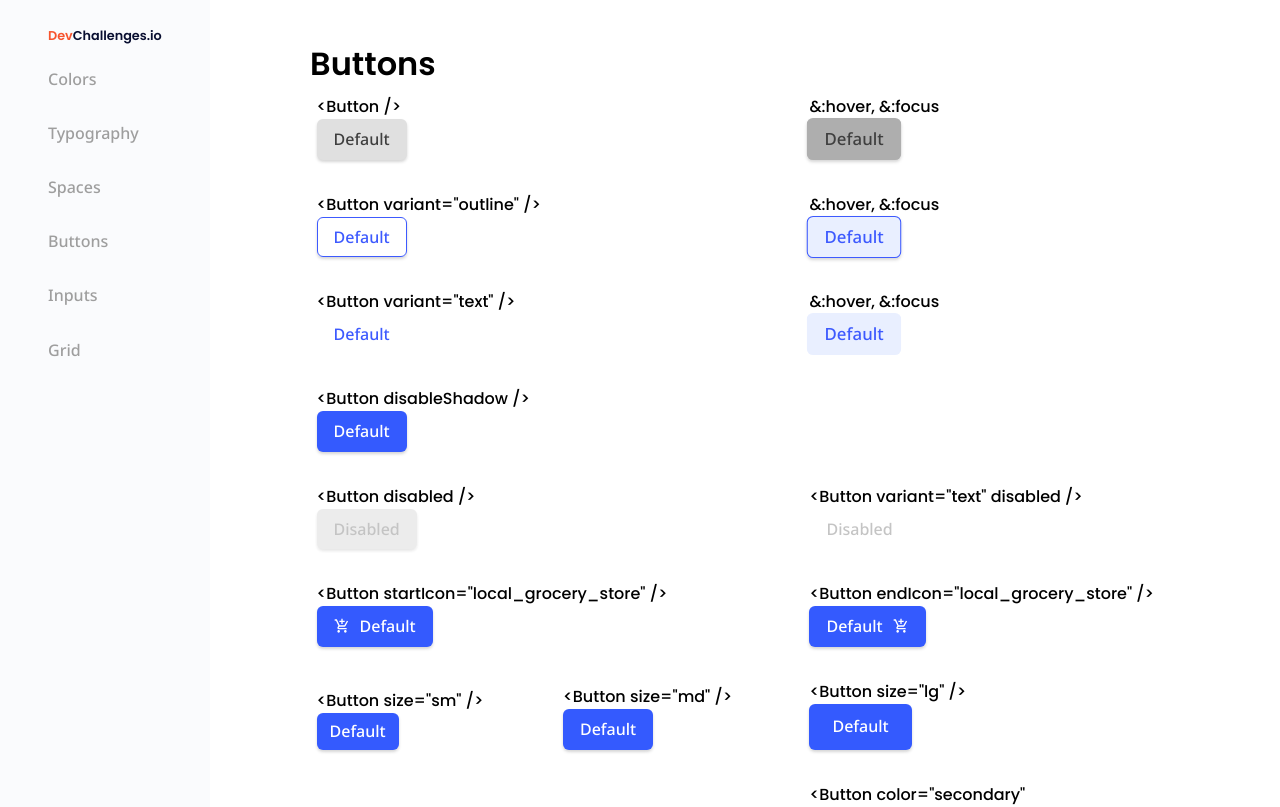
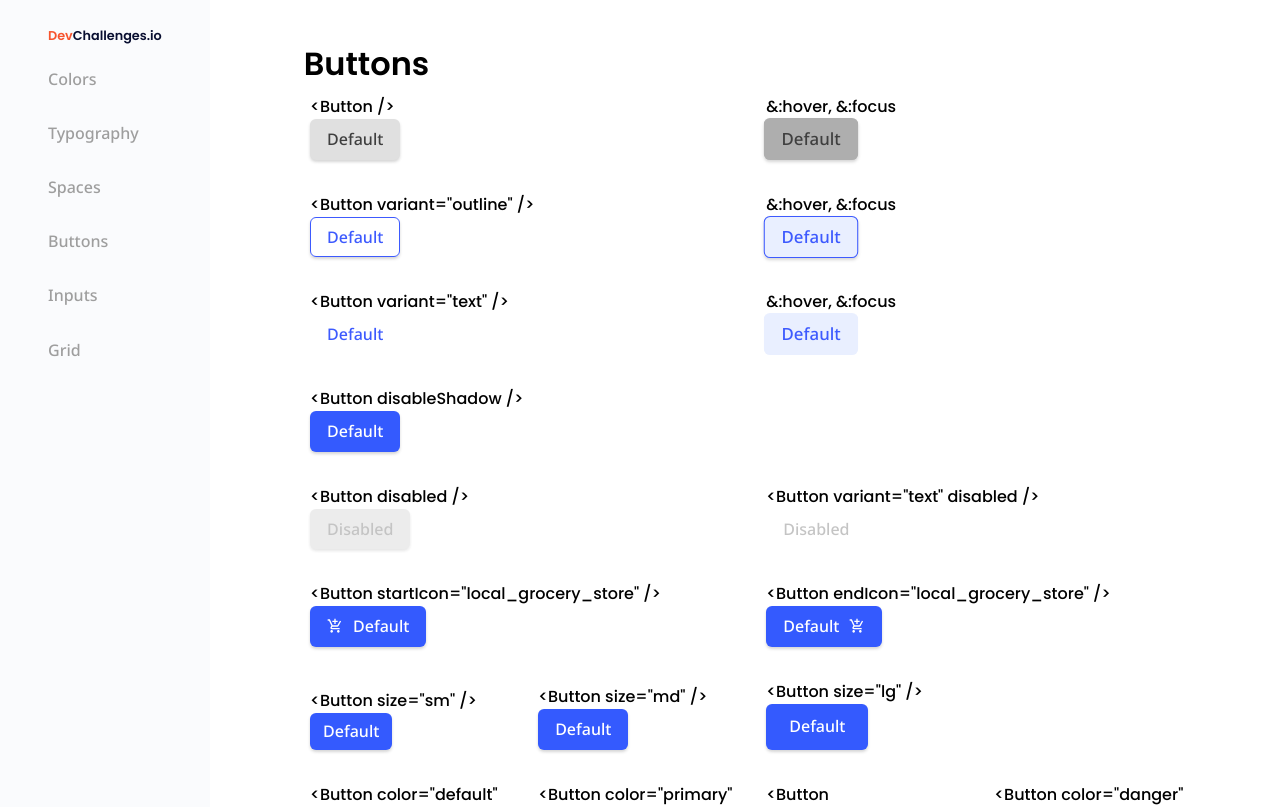
Before and after one commit to jorgeguedess/devChallenges-button-component, a React (Create React App) app: page / in a window 1280 px wide. Shown: the top 807 px of the page. Built offline with nearby package versions, Linux system fonts and the light colour scheme.

Commit message:
Adjustings sizes

```diff
--- a/src/App.css
+++ b/src/App.css
@@ -12,6 +12,8 @@ a {
 }
 
 .App {
+  max-width: 75rem;
+
   display: grid;
   gap: 1rem;
   grid-template-columns: auto 1fr;
@@ -39,6 +41,7 @@ a {
   word-break: break-all;
   line-height: 1;
   color: #828282;
+  margin-bottom: 2rem;
 }
 
 .ref a {
@@ -53,7 +56,7 @@ a {
 .tag,
 .info {
   font-family: "Ubuntu Mono", monospace;
-  font-size: clamp(0.5rem, 3vw, 0.9rem);
+  font-size: clamp(0.5rem, 3vw, 0.85rem);
   line-height: 1;
   font-weight: 400;
   margin-bottom: 0.75rem;
```
